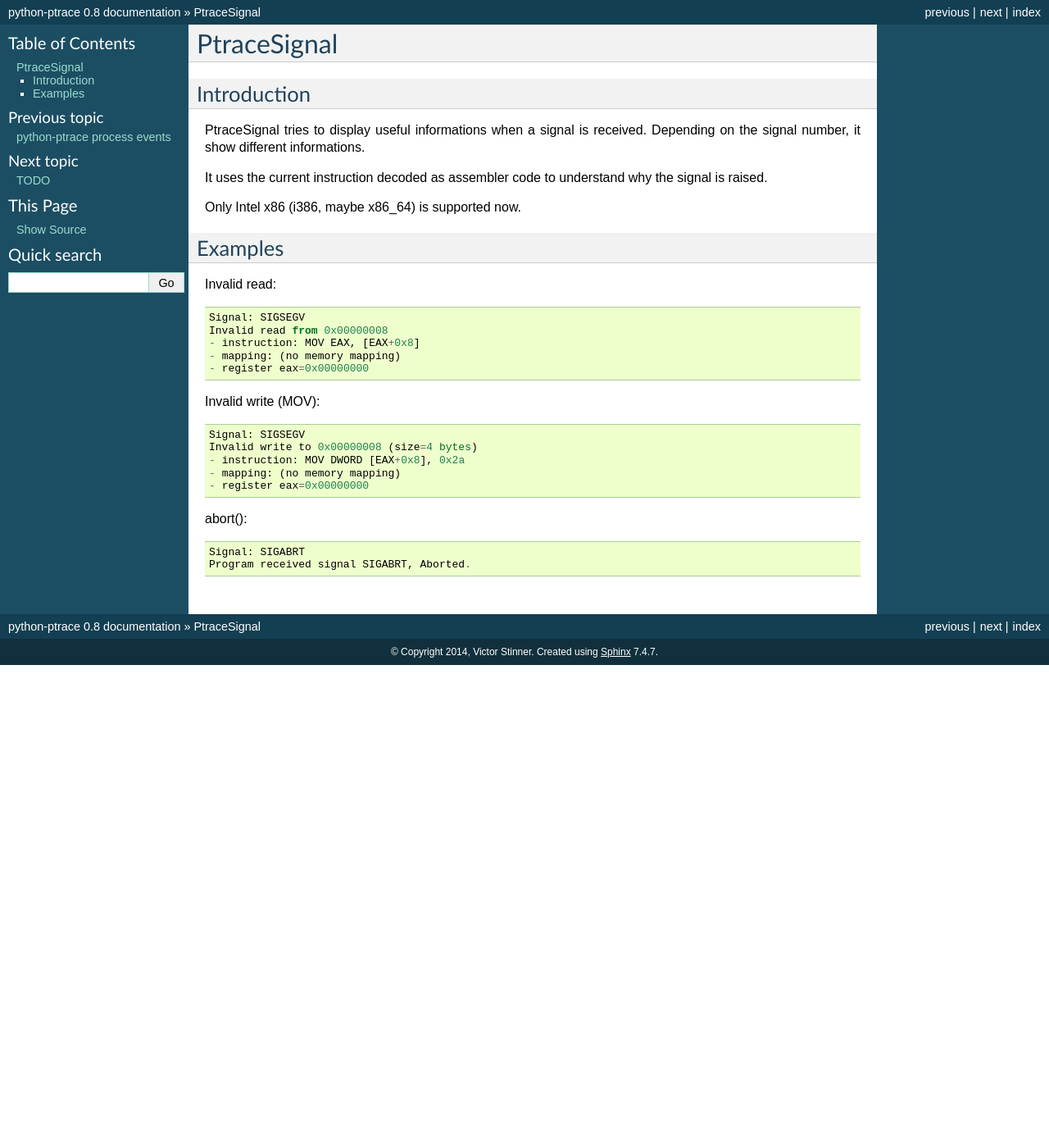
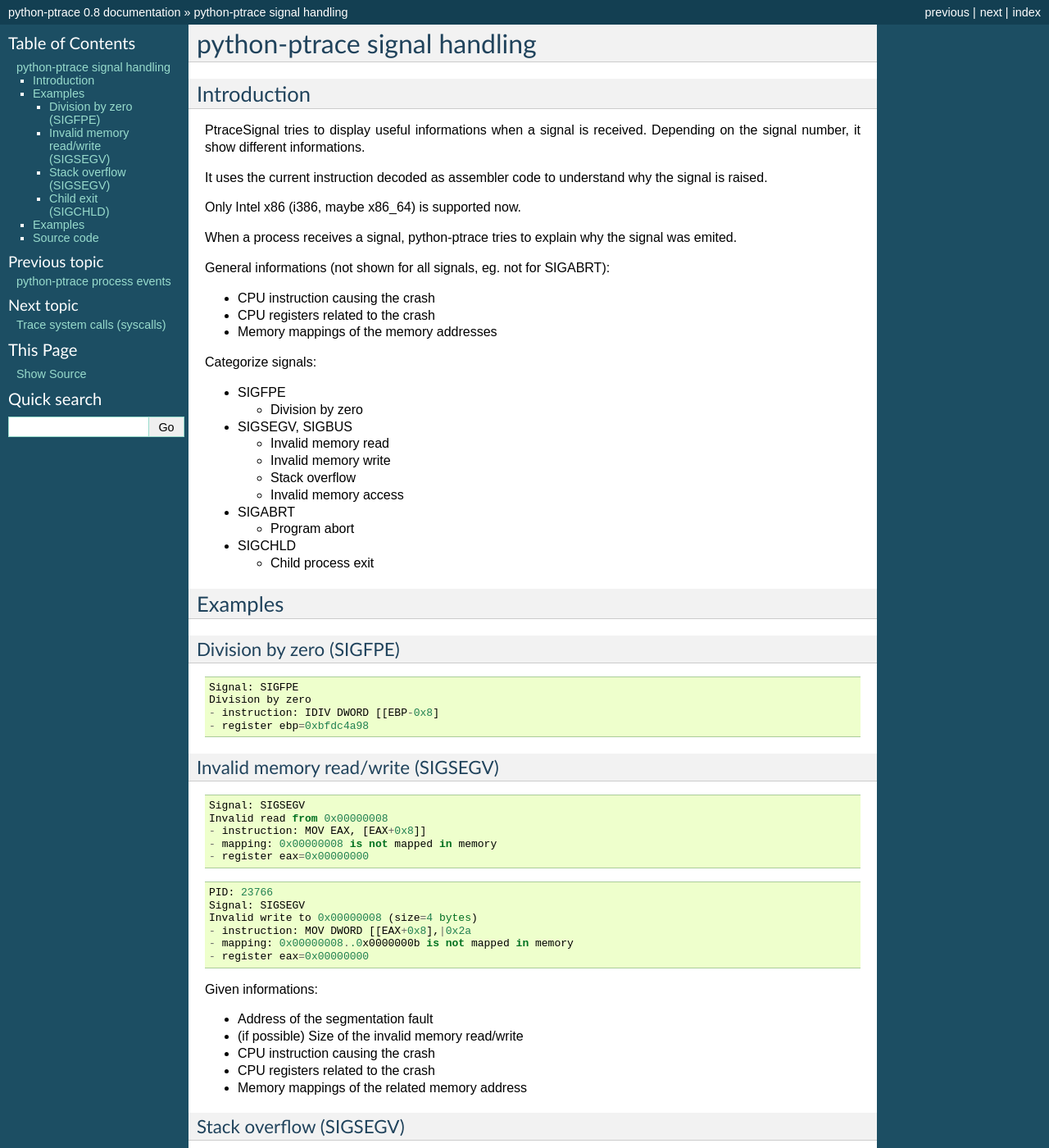
Before and after one commit to vstinner/python-ptrace, a Sphinx documentation site: the page built from doc/ptrace_signal.rst, in a window 1280 px wide and 1400 px high. Shown: the whole window at 82% size. Built offline with Sphinx 7.4.7, drawn with Linux system fonts in a browser that asks for light colours; some of the changed text lies outside the part shown.

Commit message:
more doc

```diff
--- a/doc/authors.rst
+++ b/doc/authors.rst
@@ -1,6 +1,6 @@
-+++++++++++++++++++++
-python-ptrace authors
-+++++++++++++++++++++
++++++++
+Authors
++++++++
 
 Contributors
 ============
--- a/doc/ptrace_signal.rst
+++ b/doc/ptrace_signal.rst
@@ -1,7 +1,8 @@
-++++++++++++
-PtraceSignal
-++++++++++++
+.. _signal:
 
++++++++++++++++++++++++++++++
+python-ptrace signal handling
++++++++++++++++++++++++++++++
 
 Introduction
 ============
@@ -14,6 +15,102 @@ the signal is raised.
 
 Only Intel x86 (i386, maybe x86_64) is supported now.
 
+When a process receives a signal, python-ptrace tries to explain why the signal was emited.
+
+General informations (not shown for all signals, eg. not for SIGABRT):
+
+* CPU instruction causing the crash
+* CPU registers related to the crash
+* Memory mappings of the memory addresses
+
+Categorize signals:
+
+* SIGFPE
+
+  - Division by zero
+
+* SIGSEGV, SIGBUS
+
+  - Invalid memory read
+  - Invalid memory write
+  - Stack overflow
+  - Invalid memory access
+
+* SIGABRT
+
+  - Program abort
+
+* SIGCHLD
+
+  - Child process exit
+
+Examples
+========
+
+Division by zero (SIGFPE)
+-------------------------
+
+::
+
+    Signal: SIGFPE
+    Division by zero
+    - instruction: IDIV DWORD [[EBP-0x8]
+    - register ebp=0xbfdc4a98
+
+Invalid memory read/write (SIGSEGV)
+-----------------------------------
+
+::
+
+    Signal: SIGSEGV
+    Invalid read from 0x00000008
+    - instruction: MOV EAX, [EAX+0x8]]
+    - mapping: 0x00000008 is not mapped in memory
+    - register eax=0x00000000
+
+::
+
+    PID: 23766
+    Signal: SIGSEGV
+    Invalid write to 0x00000008 (size=4 bytes)
+    - instruction: MOV DWORD [[EAX+0x8],|0x2a
+    - mapping: 0x00000008..0x0000000b is not mapped in memory
+    - register eax=0x00000000
+
+Given informations:
+
+* Address of the segmentation fault
+* (if possible) Size of the invalid memory read/write
+* CPU instruction causing the crash
+* CPU registers related to the crash
+* Memory mappings of the related memory address
+
+Stack overflow (SIGSEGV)
+------------------------
+
+::
+
+    Signal: SIGSEGV
+    STACK OVERFLOW! Stack pointer is in 0xbf534000-0xbfd34000 => [stack]] (rw-p)
+    - instruction: MOV BYTE [[EBP-0x1004],|0x0
+    - mapping: 0xbf533430 is not mapped in memory
+    - register <stack ptr>=0xbf533430
+    - register ebp=0xbf534448
+
+Child exit (SIGCHLD)
+--------------------
+
+::
+
+    PID: 24008
+    Signal: SIGCHLD
+    Child process 24009 exited normally
+    Signal sent by user 1000
+
+Informations:
+
+* Child process identifier
+* Child process user identifier
 
 Examples
 ========
@@ -38,3 +135,11 @@ abort(): ::
 
     Signal: SIGABRT
     Program received signal SIGABRT, Aborted.
+
+Source code
+===========
+
+See:
+
+* ``ptrace/debugger/ptrace_signal.py``
+* ``ptrace/debugger/signal_reason.py``
--- /dev/null
+++ b/doc/syscall.rst
@@ -0,0 +1,83 @@
+.. _syscall:
+
++++++++++++++++++++++++++++++
+Trace system calls (syscalls)
++++++++++++++++++++++++++++++
+
+python-ptrace can trace system calls using ``PTRACE_SYSCALL``.
+
+PtraceSyscall
+=============
+
+ptrace.syscall module contains PtraceSyscall class: it's a parser of Linux
+syscalls similar to strace program.
+
+Example::
+
+    connect(5, <sockaddr_in sin_family=AF_INET, sin_port=53, sin_addr=212.27.54.252>, 28) = 0
+    open('/usr/lib/i686/cmov/libcrypto.so.0.9.8', 0, 0 <read only>) = 4
+    mmap2(0xb7e87000, 81920, 3, 2066, 4, 297) = 0xb7e87000
+    rt_sigaction(SIGWINCH, 0xbfb7d4a8, 0xbfb7d41c, 8) = 0
+
+You can get more  informations: result type, value address, argument types, and
+argument names.
+
+Examples::
+
+    long open(const char* filename='/usr/lib/i686/cmov/libcrypto.so.0.9.8' at 0xb7efc027, int flags=0, int mode=0 <read only>) = 4
+    long fstat64(unsigned long fd=4, struct stat* buf=0xbfa46e2c) = 0
+    long set_robust_list(struct robust_list_head* head=0xb7be5710, size_t len_ptr=12) = 0
+
+
+strace.py
+=========
+
+Program strace.py is very close to strace program: display syscalls of a program. Example:
+
+
+Features
+--------
+
+* Nice output of signal: see [[signal|python-ptrace signal handling]]
+* Supports multiple processes
+* Can trace running process
+* Can display arguments name, type and address
+* Option ``--filename`` to show only syscall using file names
+* Option ``--socketcall`` to show only syscall related to network (socket usage)
+* Option ``--syscalls`` to list all known syscalls
+
+
+Example
+-------
+
+::
+
+    $ ./strace.py /bin/ls
+    execve(/bin/ls, [['/bin/ls'],|[/* 40 vars */]]) = 756
+    brk(0)                                   = 0x0805c000
+    access('/etc/ld.so.nohwcap', 0)          = -2 (No such file or directory)
+    mmap2(NULL, 8192, 3, 34, -1, 0)          = 0xb7f56000
+    access('/etc/ld.so.preload', 4)          = -2 (No such file or directory)
+    (...)
+    close(1)                                 = 0
+    munmap(0xb7c5c000, 4096)                 = 0
+    exit_group(0)
+    ---done---
+
+
+Options
+-------
+
+The program has many options. Example with ``--socketcall`` (display only
+network functions)::
+
+    $ ./strace.py --socketcall nc localhost 8080
+    execve(/bin/nc, [['/bin/nc',|'localhost', '8080']], [[/*|40 vars */]]) = 12948
+    socket(AF_FILE, SOCK_STREAM, 0)          = 3
+    connect(3, <sockaddr_un sun_family=AF_FILE, sun_path=/var/run/nscd/socket>, 110) = -2 (No such file or directory)
+    socket(AF_FILE, SOCK_STREAM, 0)          = 3
+    connect(3, <sockaddr_un sun_family=AF_FILE, sun_path=/var/run/nscd/socket>, 110) = -2 (No such file or directory)
+    socket(AF_INET, SOCK_STREAM, 6)          = 3
+    setsockopt(3, SOL_SOCKET, SO_REUSEADDR, 3217455272L, 4) = 0
+    connect(3, <sockaddr_in sin_family=AF_INET, sin_port=8080, sin_addr=127.0.0.1>, 16) = -111 (Connection refused)
+    (...)
```
Also changed, not shown: doc/gdb.rst (added, +107 -0 lines), doc/index.rst (+48 -18 lines), doc/process.rst (added, +32 -0 lines), doc/process_events.rst (+7 -7 lines), doc/todo.rst (+35 -34 lines).
